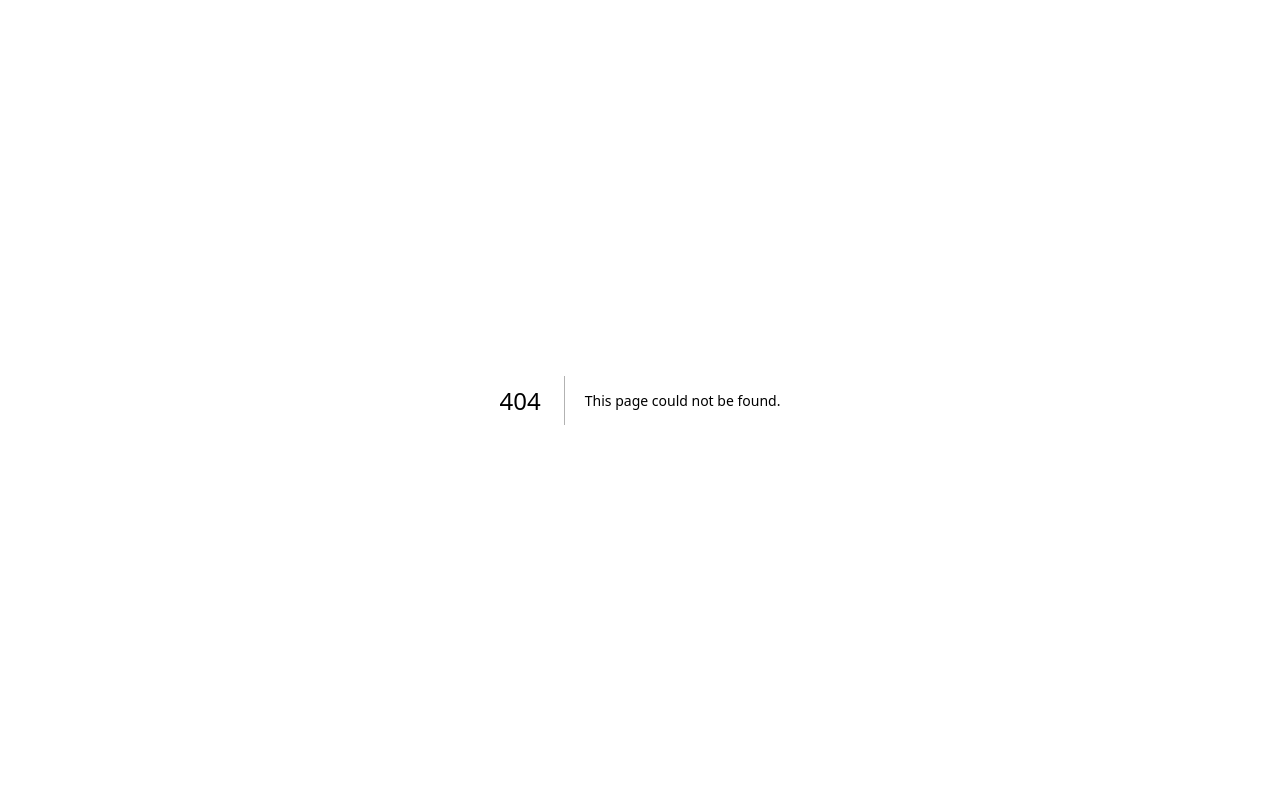
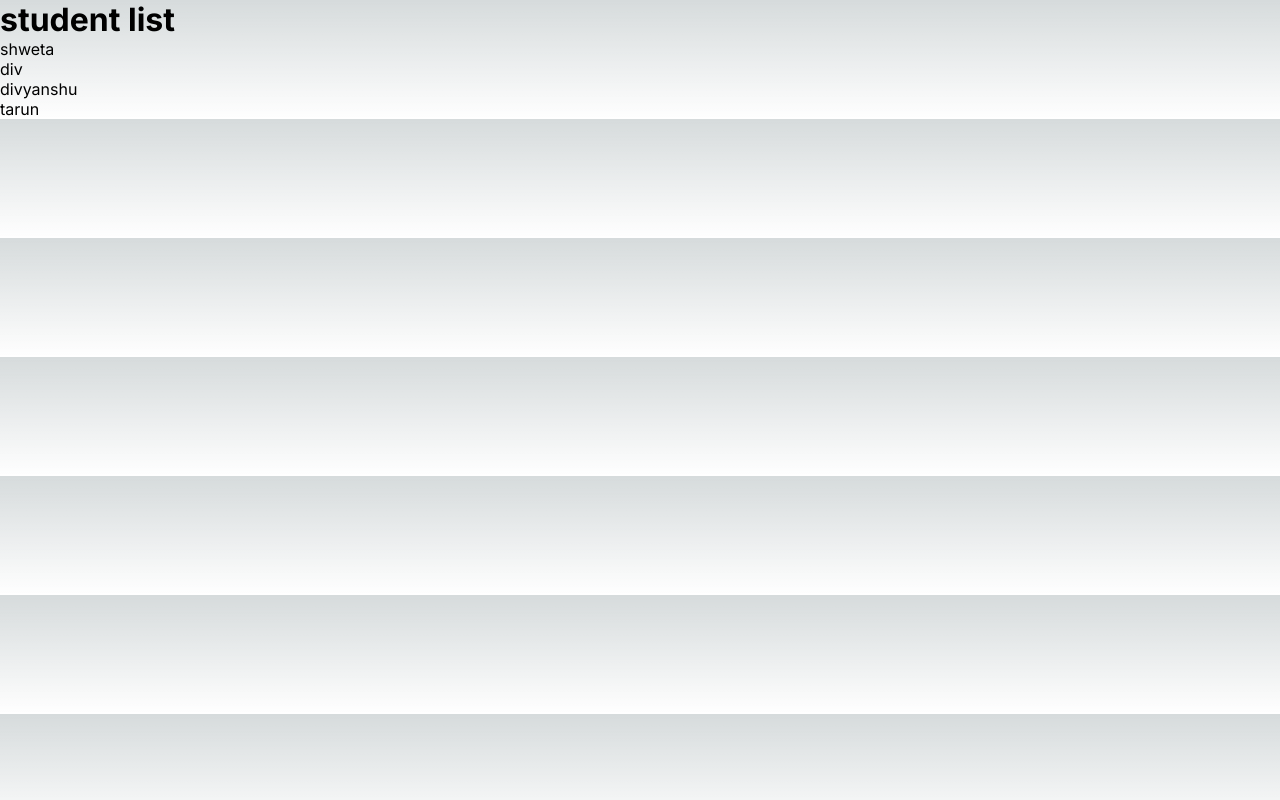
Before and after one commit to shwetasparks/next-js, a Next.js app in the folder learn/: page /studentList in a window 1280 px wide. Before the commit this address had no page. Built offline with nearby package versions, Linux system fonts and the light colour scheme.

Commit message:
dynamic routing and conditional routing

```diff
--- /dev/null
+++ b/learn/src/app/studentList/page.js
@@ -0,0 +1,25 @@
+
+import Link from "next/link";
+export default function StudentList(){
+
+
+    return (
+       <div>
+          <h1>student list</h1>
+          <ul>
+             <li>
+                <Link href="/studentList/id">shweta</Link>
+             </li>
+             <li>
+                <Link href="/studentList/id1">div</Link>
+             </li>
+             <li>
+                <Link href="/studentList/id2">divyanshu</Link>
+             </li>
+             <li>
+                <Link href="/studentList/id3">tarun</Link>
+             </li>
+          </ul>
+       </div>
+    );
+}
```
Also changed, not shown: learn/src/app/login/layout.js (added, +32 -0 lines), learn/src/app/login/loginteacher/page.js (added, +7 -0 lines), learn/src/app/login/page.js (+12 -0 lines), learn/src/app/studentList/[student]/page.js (added, +12 -0 lines), 1 other file (tests, documents, lock files or other folders).
